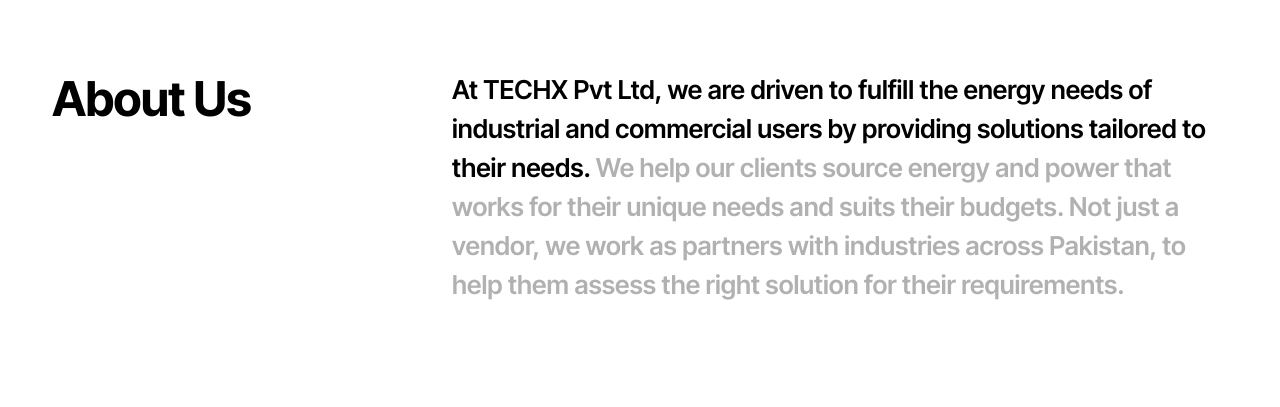
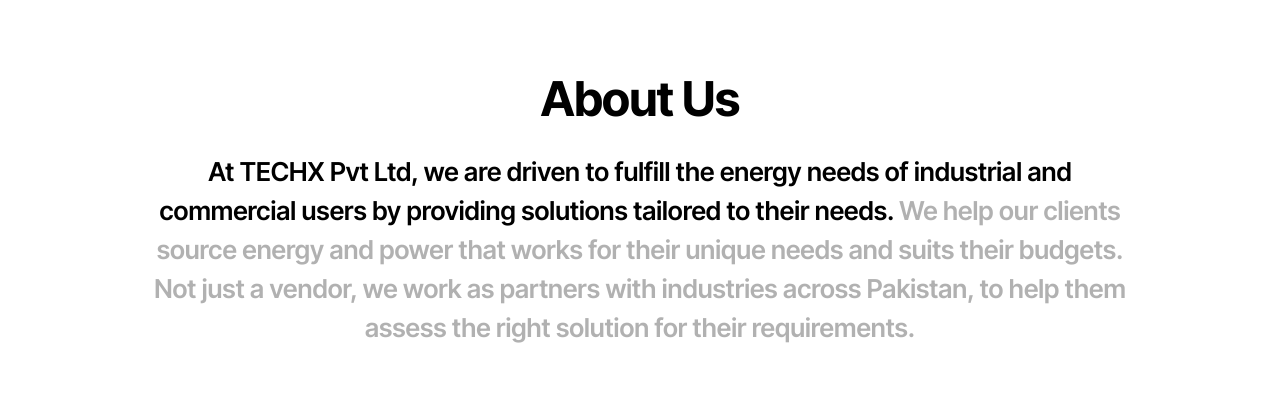
Before and after one commit to Techx425/Techx, a Next.js app: page / in a window 1280 px wide. Shown: the part 830-1237 px from the top of the page. Built offline with nearby package versions, Linux system fonts and the light colour scheme.

Commit message:
Center align the About Us section

```diff
--- a/src/app/page.tsx
+++ b/src/app/page.tsx
@@ -88,17 +88,13 @@
         {/* Stats Section */}
         <section>
           <div className="container">
-            <div className="row align-items-start">
-              <div className="col-lg-4 mb-4 mb-lg-0">
-                <motion.h2 className="fw-bold" {...fadeInUp}>About Us</motion.h2>
-              </div>
-              <div className="col-lg-8">
+            <div className="row text-center">
+              <div className="col-lg-10 offset-lg-1">
+                <motion.h2 className="fw-bold mb-4" {...fadeInUp}>About Us</motion.h2>
                 <motion.h3 {...fadeInUp} transition={{ delay: 0.2 }}>
                   At TECHX Pvt Ltd, we are driven to fulfill the energy needs of industrial and commercial users by providing solutions tailored to their needs.
                   <span className="op-3"> We help our clients source energy and power that works for their unique needs and suits their budgets. Not just a vendor, we work as partners with industries across Pakistan, to help them assess the right solution for their requirements.</span>
                 </motion.h3>
-
-
               </div>
             </div>
           </div>
```
